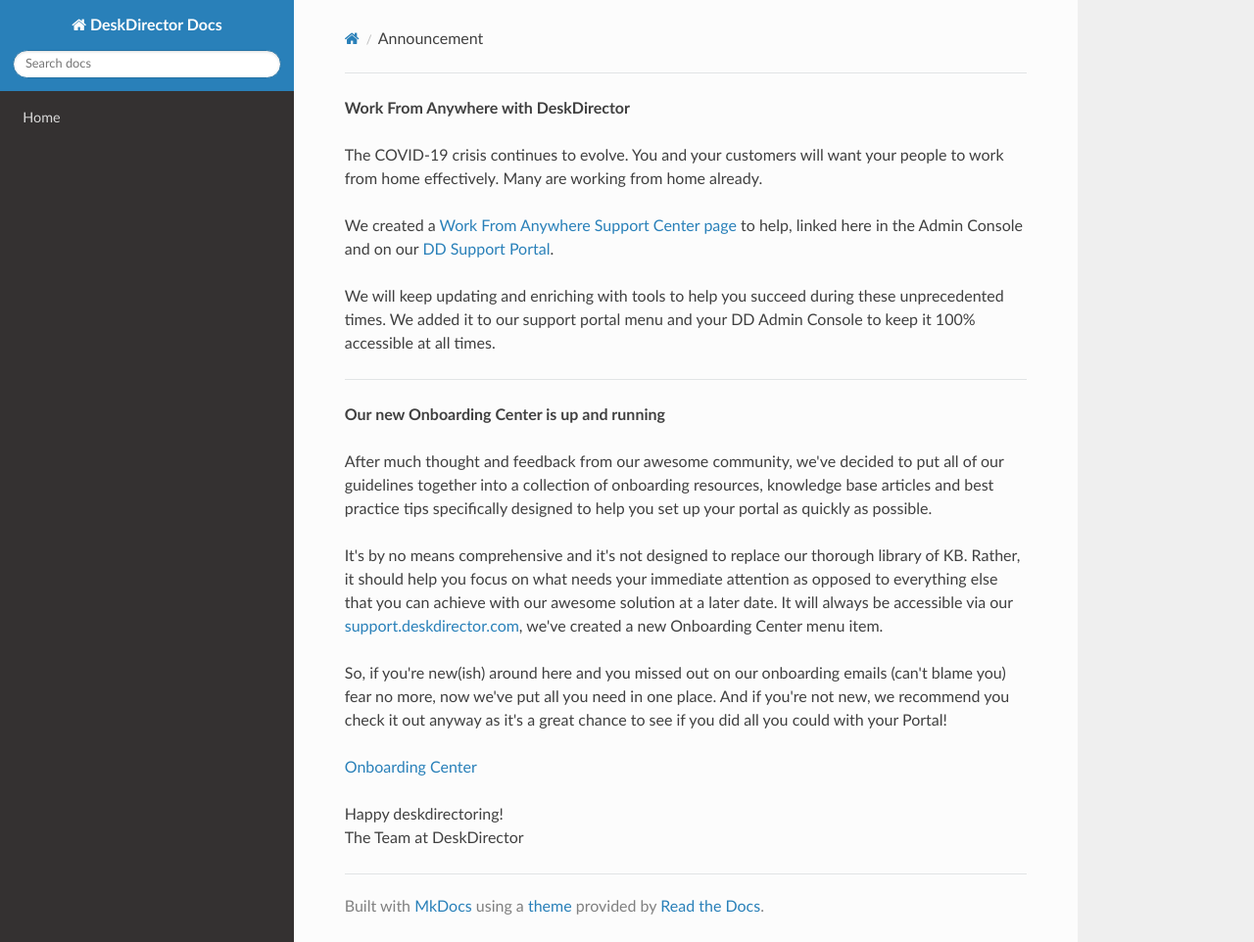
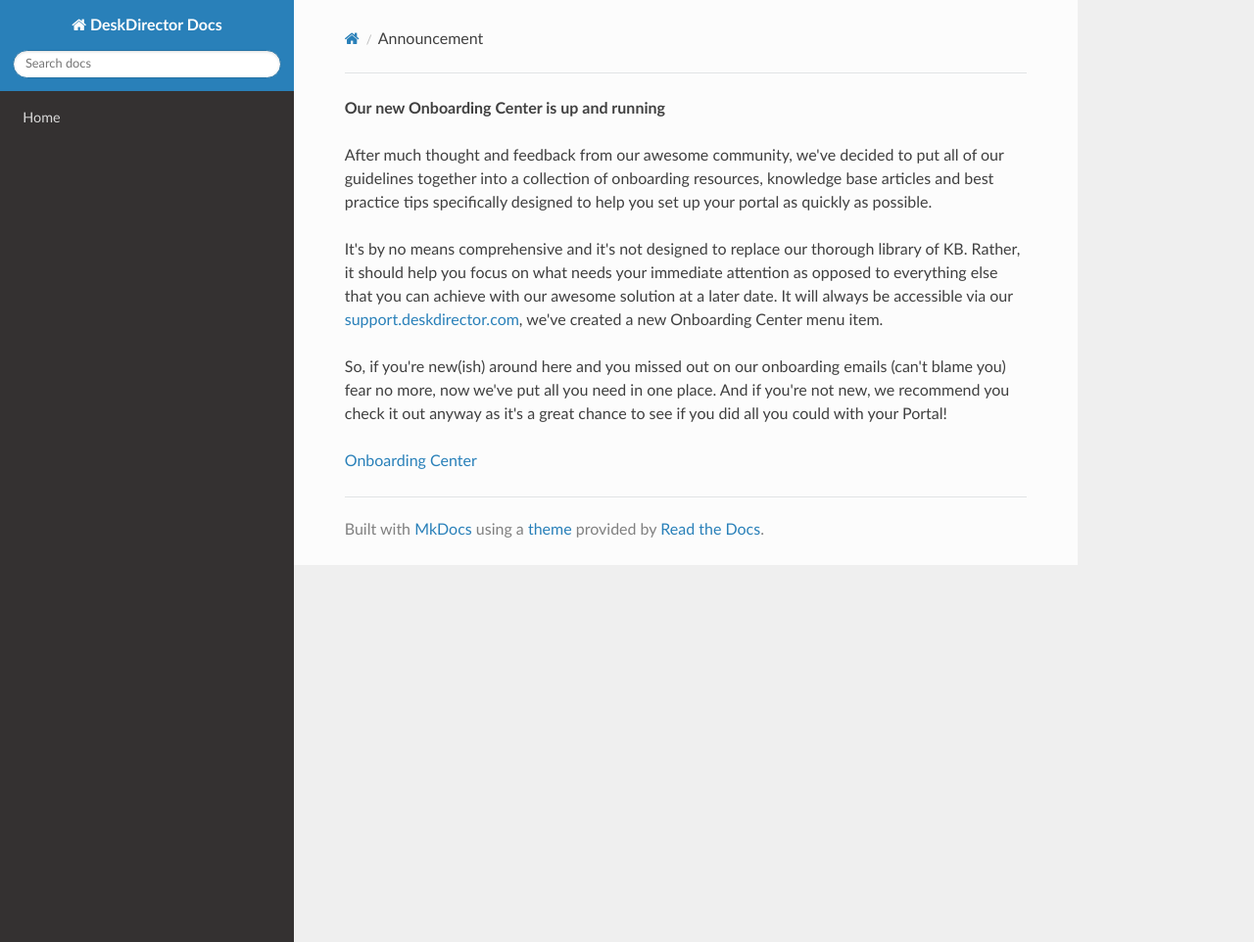
Before and after one commit to DeskDirector/docs, an MkDocs documentation site: the page built from docs/_contents/admin/home/announcement.md, in a window 1280 px wide and 962 px high. Shown: the whole window at 98% size. Built offline with MkDocs 1.6.1, drawn with Linux system fonts in a browser that asks for light colours; nearby versions of some CDN libraries; old or Windows-style settings are respelled for this version of MkDocs.

Commit message:
Update announcement.md

```diff
--- a/docs/_contents/admin/home/announcement.md
+++ b/docs/_contents/admin/home/announcement.md
@@ -1,13 +1,3 @@
-**Work From Anywhere with DeskDirector**
-
-The COVID-19 crisis continues to evolve. You and your customers will want your people to work from home effectively. Many are working from home already.
-
-We created a [Work From Anywhere Support Center page](https://deskdirector.com/wfh) to help, linked here in the Admin Console and on our [DD Support Portal](https://support.deskdirector.com/).
-
-We will keep updating and enriching with tools to help you succeed during these unprecedented times. We added it to our support portal menu and your DD Admin Console to keep it 100% accessible at all times.
-
-___
-
 **Our new Onboarding Center is up and running**
 
 After much thought and feedback from our awesome community, we've decided to put all of our guidelines together into a collection of onboarding resources, knowledge base articles and best practice tips specifically designed to help you set up your portal as quickly as possible.
@@ -19,7 +9,3 @@ So, if you're new(ish) around here and you missed out on our onboarding emails (
 And if you're not new, we recommend you check it out anyway as it's a great chance to see if you did all you could with your Portal!
 
 [Onboarding Center](https://www.deskdirector.com/onboarding)
-
-
-Happy deskdirectoring!
-The Team at DeskDirector
```
